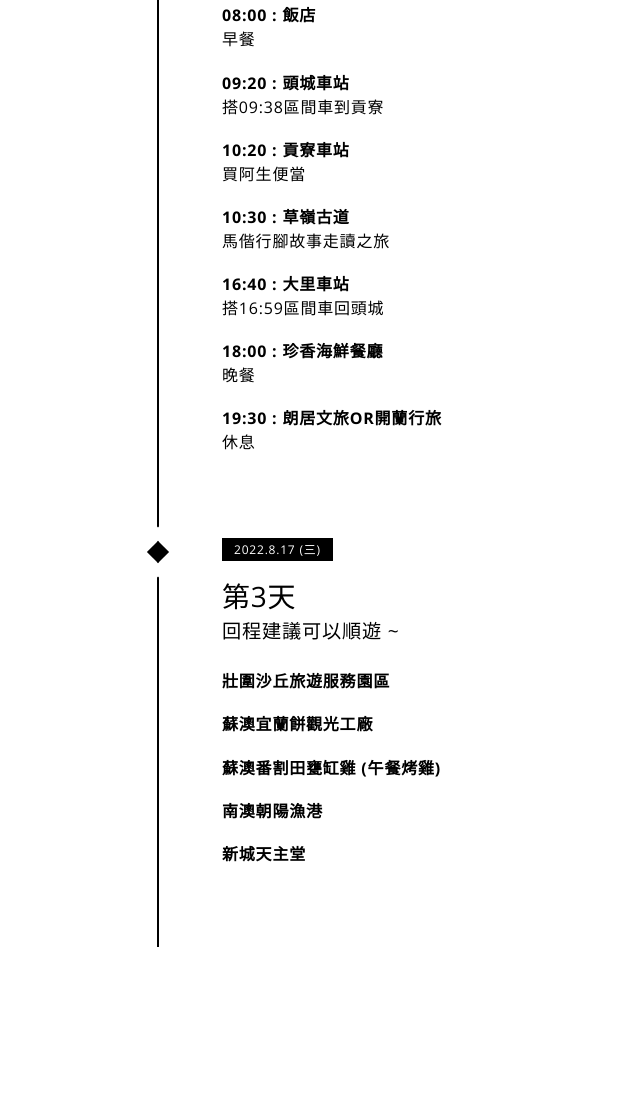
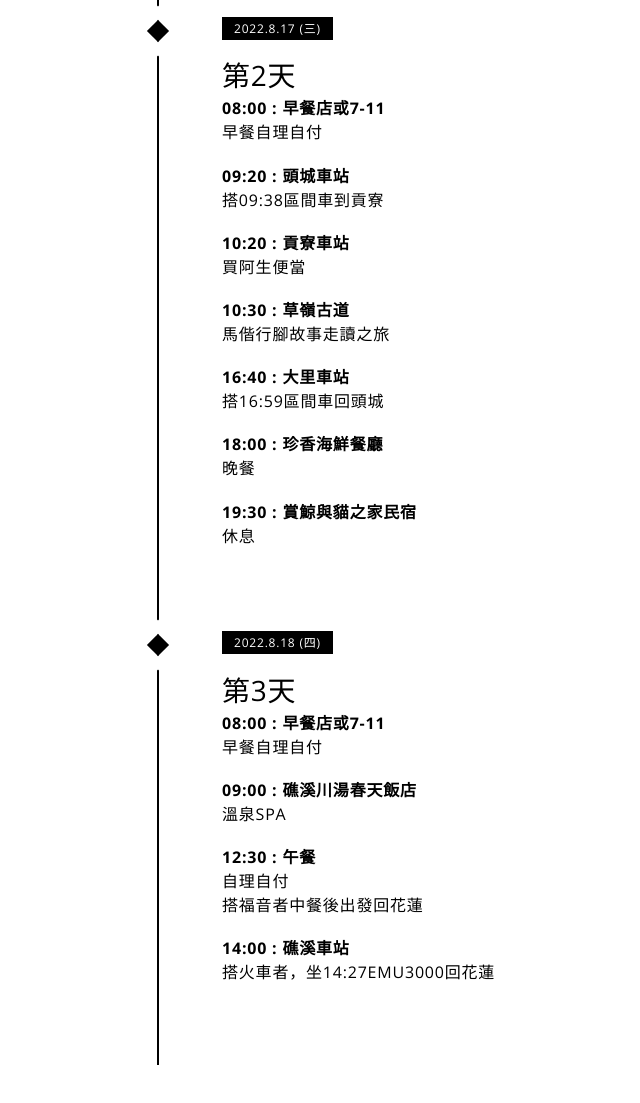
Before and after one commit to Vignetter/Eventimeline, a plain HTML site: page index.html in a window 1280 px wide. Shown: the part 889-1992 px from the top of the page, without its empty margins (146-786 px from the left). Before the commit the page ends 1900 px from the top, so only its background shows below. Drawn offline with nearby package versions, Linux system fonts and the light colour scheme.

Commit message:
活動資訊更新

```diff
--- a/index.html
+++ b/index.html
@@ -21,10 +21,12 @@
         <div class="timeline-event-copy">
           <p class="timeline-event-thumbnail">{{ schedule.date }}</p>
           <h3>第{{ day + 1 }}天</h3>
-          <h4>{{ schedule.desc }}</h4>
           <p v-for="event in schedule.events">
-            <strong>{{ event.time? event.time + ' : ' : '' }}{{ event.location }}</strong><br />
-            {{ event.do }}
+            <strong
+              >{{ event.time? event.time + ' : ' : '' }}{{ event.location
+              }}</strong
+            ><br />
+            <label v-for="(d, index) in event.do.split(`\n`)">{{ d }}<br></label>
           </p>
         </div>
       </li>
@@ -42,55 +44,28 @@
               events: [
                 {
                   time: "08:00",
-                  location: "懷恩教會",
-                  do: "集合出發",
+                  location: "懷恩教會集合出發",
+                  do: "搭福音車者8點出發\n坐火車者9:05自強號-由吉安站上車",
                 },
+                { time: "11:15", location: "頭城火車站", do: "抵達" },
                 {
-                  time: "09:00",
-                  location: "清水斷崖-匯德休憩區",
+                  time: "11:30",
+                  location: "福哥家 (頭城鎮東興街96巷13號6樓)",
                   do: "",
                 },
-                {
-                  time: "11:30",
-                  location: "福哥家(頭城鎮東興街96巷13號6樓)",
-                  do: "",
-                },
-                {
-                  time: "12:00",
-                  location: "老巴中牛肉麵",
-                  do: "吃午餐",
-                },
-                {
-                  time: "15:00",
-                  location: "聯發芋冰老店",
-                  do: "吃冰",
-                },
-                {
-                  time: "15:30",
-                  location: "外澳沙灘",
-                  do: "海邊沙灘玩水",
-                },
-                {
-                  time: "17:30",
-                  location: "朗居文旅 or 開蘭行旅",
-                  do: "辦理入住",
-                },
-                {
-                  time: "18:00",
-                  location: "老街懷舊食堂",
-                  do: "吃晚餐",
-                },
-                {
-                  time: "18:00",
-                  location: "福哥家(頭城鎮東興街96巷13號6樓)",
-                  do: "聊聊天",
-                },
+                { time: "12:00", location: "老巴中牛肉麵", do: "午餐" },
+                { time: "13:00", location: "頭城老街", do: "馬偕故事故事散步" },
+                { time: "15:00", location: "聯發芋冰老店", do: "吃冰" },
+                { time: "15:30", location: "外澳沙灘", do: "海邊沙灘玩水" },
+                { time: "17:30", location: "賞鯨與貓之家民宿", do: "辦理入住" },
+                { time: "18:00", location: "老街懷舊食堂", do: "晚餐" },
+                { time: "19:30", location: "福哥家 (頭城鎮東興街96巷13號6樓)", do: "聊聊天" },
               ],
             },
             {
               date: "2022.8.17 (三)",
               events: [
-                { time: "08:00", location: "飯店", do: "早餐" },
+                { time: "08:00", location: "早餐店或7-11", do: "早餐自理自付" },
                 {
                   time: "09:20",
                   location: "頭城車站",
@@ -108,18 +83,24 @@
                   do: "搭16:59區間車回頭城",
                 },
                 { time: "18:00", location: "珍香海鮮餐廳", do: "晚餐" },
-                { time: "19:30", location: "朗居文旅OR開蘭行旅", do: "休息" },
+                { time: "19:30", location: "賞鯨與貓之家民宿", do: "休息" },
               ],
             },
             {
-              date: "2022.8.17 (三)",
-              desc: '回程建議可以順遊 ~',
+              date: "2022.8.18 (四)",
               events: [
-                { location: "壯圍沙丘旅遊服務園區" },
-                { location: "蘇澳宜蘭餅觀光工廠" },
-                { location: "蘇澳番割田甕缸雞 (午餐烤雞)" },
-                { location: "南澳朝陽漁港" },
-                { location: "新城天主堂" },
+                { time: "08:00", location: "早餐店或7-11", do: "早餐自理自付" },
+                { time: "09:00", location: "礁溪川湯春天飯店", do: "溫泉SPA" },
+                {
+                  time: "12:30",
+                  location: "午餐",
+                  do: "自理自付\n搭福音者中餐後出發回花蓮",
+                },
+                {
+                  time: "14:00",
+                  location: "礁溪車站",
+                  do: "搭火車者，坐14:27EMU3000回花蓮",
+                },
               ],
             },
           ],
```
